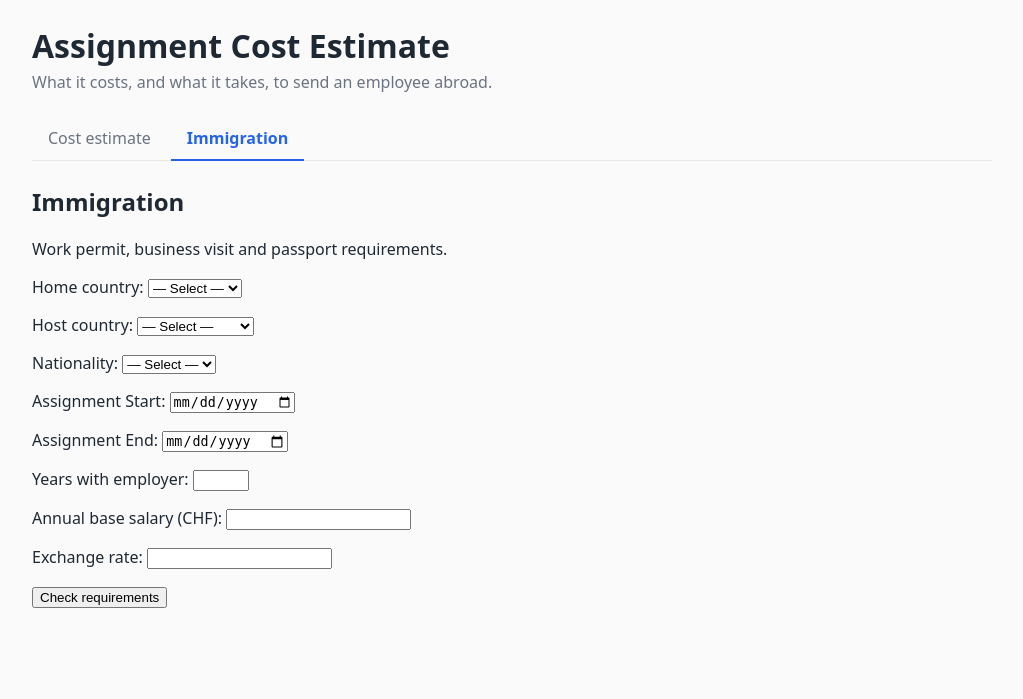
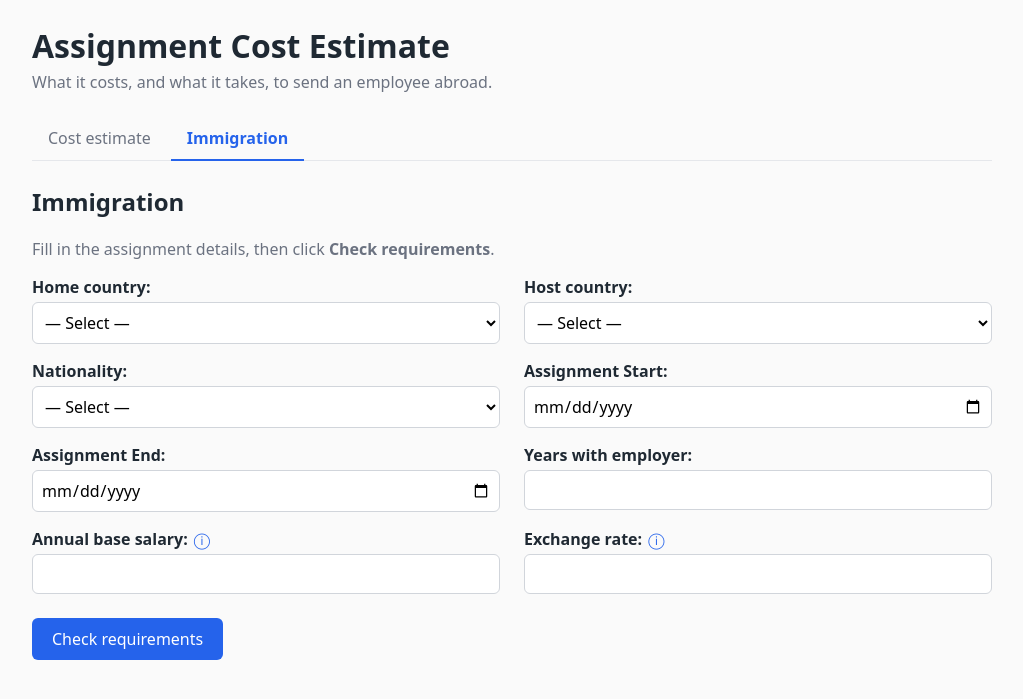
Before and after one commit to mayeen/cost-tool, a Django app: page /immigration/ in a window 1280 px wide. Shown: the top 699 px of the page, without its empty margins (128-1151 px from the left). Run offline with Django 5.2, Linux system fonts and the light colour scheme.

Commit message:
css added

```diff
--- a/estimator/forms.py
+++ b/estimator/forms.py
@@ -41,17 +41,23 @@ class ImmigrationForm(forms.Form):
         min_value=0,
         max_value=60,
     )
-    base_salary_chf = forms.DecimalField(
-        label="Annual base salary (CHF)",
+    base_salary_home_country = forms.DecimalField(
+        label="Annual base salary",
         min_value=0,
         max_digits=12,
         decimal_places=2,
+        help_text="home country currency: Base salary only"
     )
     exchange_rate = forms.DecimalField(
         label="Exchange rate",
         min_value=0.01,
         max_digits=8,
         decimal_places=4,
+         help_text=(
+            "How many units of home currency equal 1 unit of host currency. "
+            "Example: if the home currency is CHF and the host currency is GBP, "
+            "and £1 = CHF 1.10, enter 1.10."
+        ),
     )
 
     def clean(self):
--- a/estimator/static/estimator/style.css
+++ b/estimator/static/estimator/style.css
@@ -40,3 +40,94 @@ h1 { margin: 0 0 4px; }
   border-bottom-color: #2563eb;
   font-weight: 600;
 }
+
+/* Form layout */
+.intro { color: #6b7280; }
+
+.form-grid {
+  display: grid;
+  grid-template-columns: 1fr 1fr;
+  gap: 16px 24px;
+  margin-bottom: 24px;
+}
+
+@media (max-width: 640px) {
+  .form-grid { grid-template-columns: 1fr; }
+}
+
+.field {
+  display: flex;
+  flex-direction: column;
+  gap: 4px;
+}
+
+.label-row {
+  display: flex;
+  align-items: center;
+  gap: 6px;
+}
+
+.label-row label { font-weight: 600; }
+
+.field input,
+.field select {
+  padding: 8px;
+  border: 1px solid #d1d5db;
+  border-radius: 6px;
+  font: inherit;
+  background: #fff;
+}
+
+/* Info icon */
+.info { position: relative; }
+
+.info summary {
+  list-style: none;
+  cursor: pointer;
+  color: #2563eb;
+  line-height: 1;
+}
+
+.info summary::-webkit-details-marker { display: none; }
+
+.info-text {
+  position: absolute;
+  top: 1.6em;
+  left: 0;
+  z-index: 10;
+  width: 260px;
+  padding: 8px 10px;
+  background: #fff;
+  border: 1px solid #d1d5db;
+  border-radius: 6px;
+  box-shadow: 0 4px 12px rgba(0, 0, 0, 0.08);
+  color: #374151;
+  font-size: 0.85rem;
+}
+
+/* Errors */
+.has-error input,
+.has-error select { border-color: #b91c1c; }
+
+.errorlist {
+  list-style: none;
+  margin: 0;
+  padding: 0;
+  color: #b91c1c;
+  font-size: 0.85rem;
+}
+
+.form-errors { margin-bottom: 16px; }
+
+/*Button */
+button {
+  padding: 10px 20px;
+  background: #2563eb;
+  color: #fff;
+  border: 0;
+  border-radius: 6px;
+  font: inherit;
+  cursor: pointer;
+}
+
+button:hover { background: #1d4ed8; }
--- a/estimator/templates/estimator/immigration.html
+++ b/estimator/templates/estimator/immigration.html
@@ -2,10 +2,31 @@
 
 {% block content %}
   <h2>Immigration</h2>
-  <p>Work permit, business visit and passport requirements.</p>
+  <p class="intro">Fill in the assignment details, then click <strong>Check requirements</strong>.</p>
 
   <form method="get" novalidate>
-    {{ form.as_p }}
+    {% if form.non_field_errors %}
+      <div class="form-errors">{{ form.non_field_errors }}</div>
+    {% endif %}
+
+    <div class="form-grid">
+      {% for field in form %}
+        <div class="field{% if field.errors %} has-error{% endif %}">
+          <div class="label-row">
+            {{ field.label_tag }}
+            {% if field.help_text %}
+              <details class="info">
+                <summary aria-label="Help: {{ field.label }}">ⓘ</summary>
+                <div class="info-text">{{ field.help_text }}</div>
+              </details>
+            {% endif %}
+          </div>
+          {{ field }}
+          {{ field.errors }}
+        </div>
+      {% endfor %}
+    </div>
+
     <button type="submit" name="submit" value="1">Check requirements</button>
   </form>
 
```
